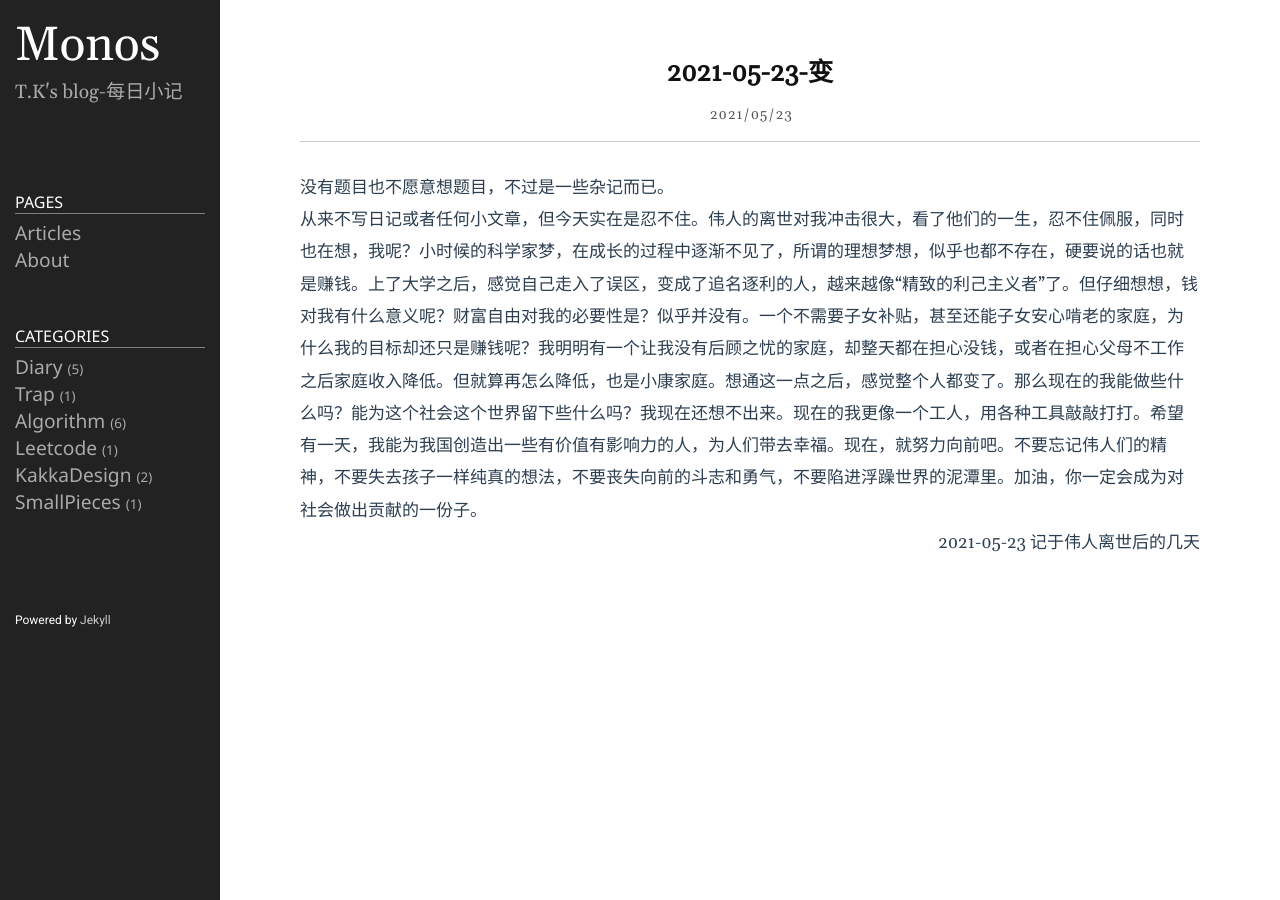
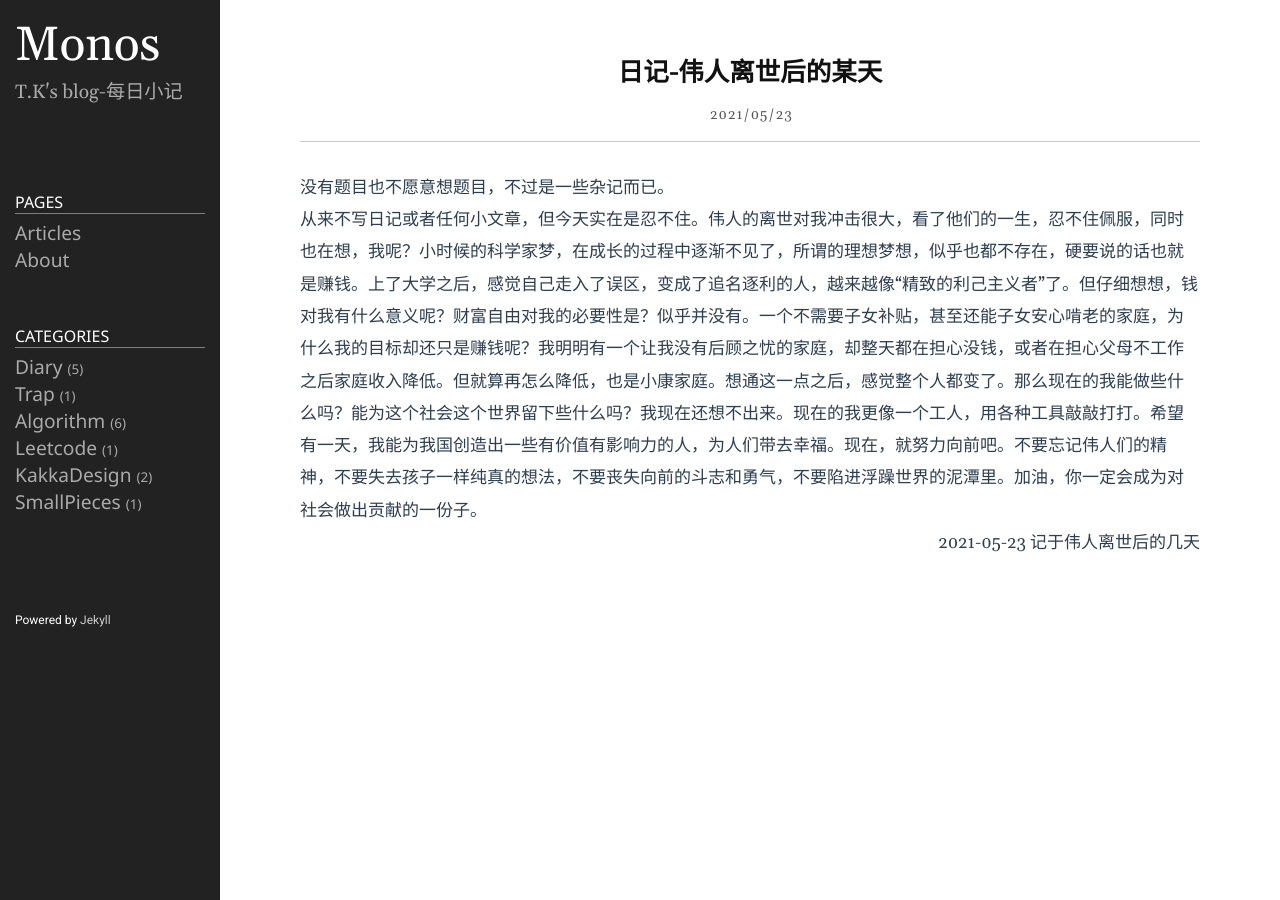
Before and after one commit to Taunk714/Taunk.github.io, a Jekyll site: the page built from _posts/2021-05-23-变.md, in a window 1280 px wide. Built offline with Jekyll 4.4.1, drawn with Linux system fonts in a browser that asks for light colours.

Commit message:
修改文件: _posts/2021-05-23-变.md

```diff
--- a/_posts/2021-05-23-变.md
+++ b/_posts/2021-05-23-变.md
@@ -1,6 +1,6 @@
 ---
 layout: post
-title:  "2021-05-23-变"
+title:  "日记-伟人离世后的某天"
 date:  2021-05-23 19:58:29 +0900
 category: diary
 icon: www
```
